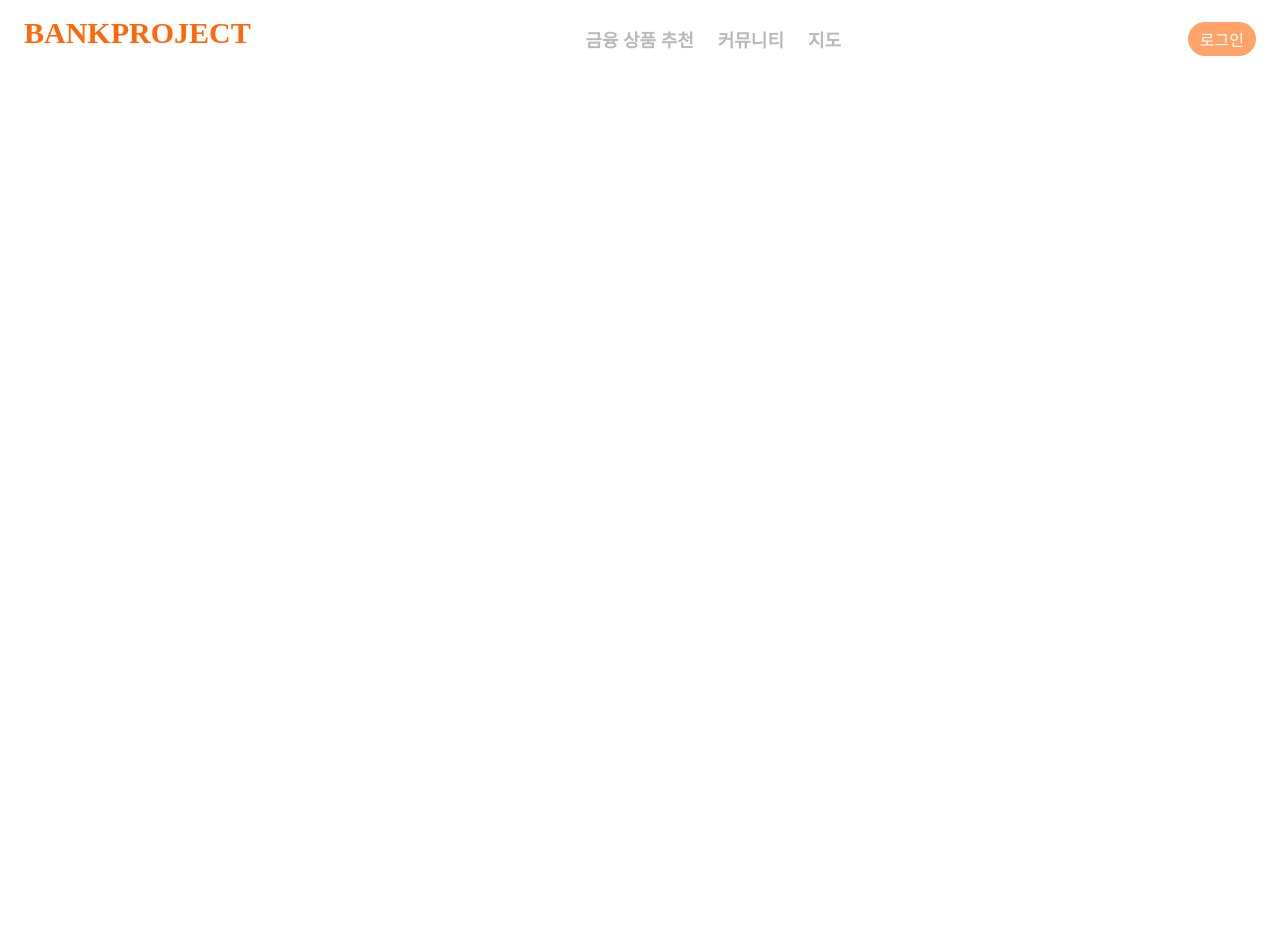
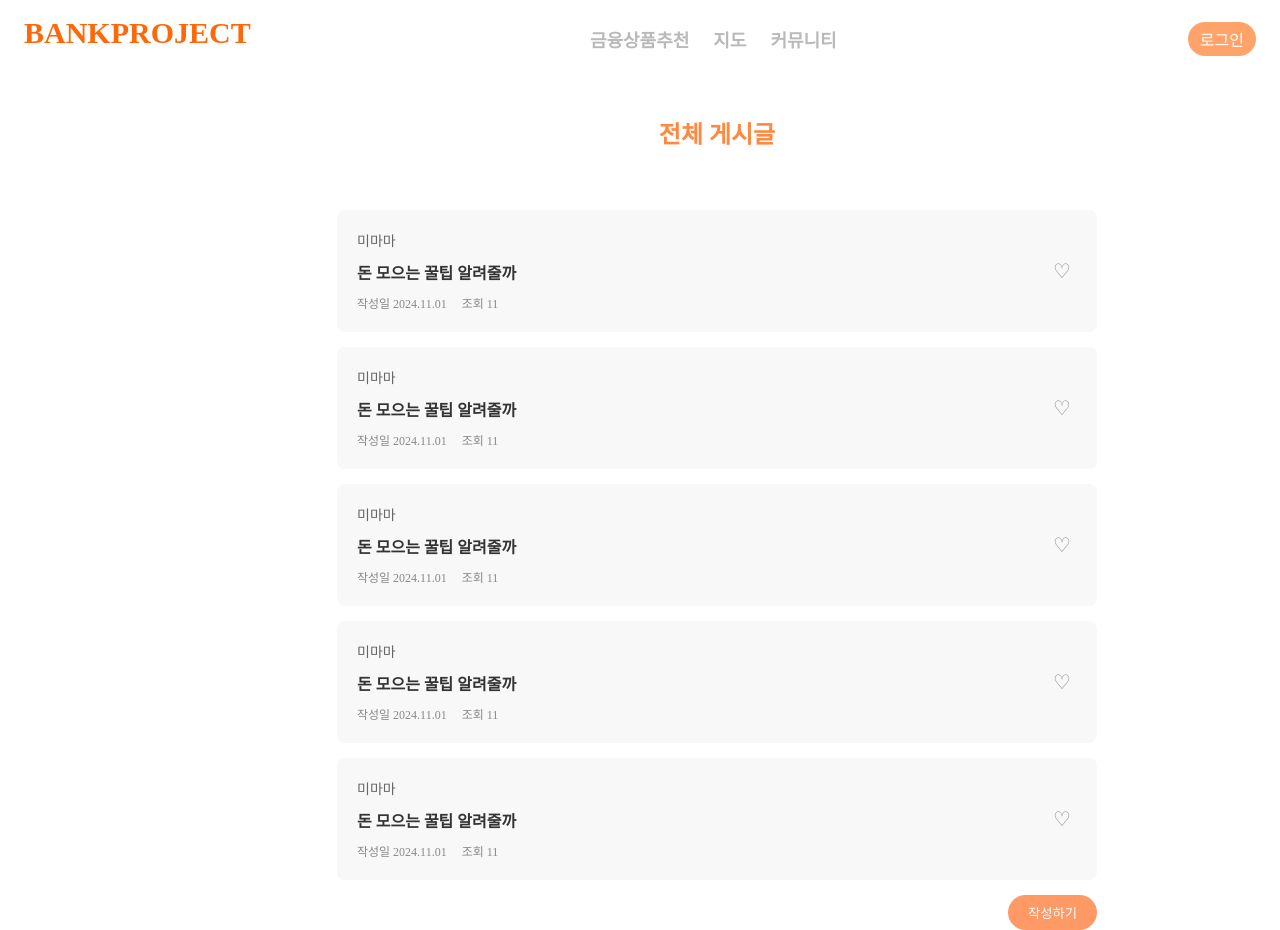
Before and after one commit to hanna0115/bankproject, a Vue app in the folder vue-project/: page /community in a window 1280 px wide. Before the commit the page ends 800 px from the top, so only its background shows below. Built offline with nearby package versions, Linux system fonts and the light colour scheme.

Commit message:
게시판 완성

```diff
--- a/vue-project/src/App.vue
+++ b/vue-project/src/App.vue
@@ -3,9 +3,9 @@
     <!-- 로고에 애니메이션 적용 -->
     <RouterLink :to="{name:'home'}" class="logo">BANKPROJECT</RouterLink>
     <div class="real-nav">
-      <RouterLink :to="{name:'recommend'}">금융 상품 추천</RouterLink>
+      <RouterLink :to="{name:'recommend'}">금융상품추천</RouterLink>
+      <RouterLink :to="{name:'map'}">지도</RouterLink>
       <RouterLink :to="{name:'community'}">커뮤니티</RouterLink>
-      <RouterLink :to="{name:'map'}">지도</RouterLink>
     </div>
     <a href="#" class="login-btn">로그인</a>
   </nav>
--- a/vue-project/src/views/CommunityView.vue
+++ b/vue-project/src/views/CommunityView.vue
@@ -1,13 +1,118 @@
 <template>
-    <div>
+    <div class="board-container">
+        <h2 class="board-title">전체 게시글</h2>
 
+        <div class="post-list">
+            <div v-for="n in 5" :key="n" class="post-item">
+                <div class="post-header">
+                    <span class="post-category">미마마</span>
+                </div>
+                <div class="post-content">
+                    <h3 class="post-title">돈 모으는 꿀팁 알려줄까</h3>
+                </div>
+                <div class="post-footer">
+                    <span class="post-date">작성일 2024.11.01</span>
+                    <span class="post-views">조회 11</span>
+                </div>
+                <button class="favorite-btn">
+                    <span class="heart-icon">♡</span>
+                </button>
+            </div>
+        </div>
+        <button class="write-btn">작성하기</button>
     </div>
 </template>
 
 <script setup>
-
+// Component logic here
 </script>
 
-<style lang="scss" scoped>
+<style scoped>
+.board-container {
+    position: relative;
+    max-width: 800px;
+    margin: 0 auto;
+    padding: 20px;
+    left: 77px;
+    top: 17px;
+}
 
+.board-title {
+    font-size: 24px;
+    font-weight: bold;
+    text-align: center;
+    margin-bottom: 40px;
+    color: #ff8940;
+}
+
+.post-list {
+    display: flex;
+    flex-direction: column;
+    gap: 15px;
+}
+
+.post-item {
+    position: relative;
+    background-color: #f8f8f8;
+    border-radius: 8px;
+    padding: 20px;
+    cursor: pointer;
+    top: 20px;
+}
+
+.post-header {
+    margin-bottom: 10px;
+}
+
+.post-category {
+    color: #666;
+    font-size: 14px;
+}
+
+.post-title {
+    font-size: 16px;
+    margin: 0;
+    color: #333;
+}
+
+.post-footer {
+    display: flex;
+    gap: 15px;
+    margin-top: 10px;
+    font-size: 12px;
+    color: #888;
+}
+
+.favorite-btn {
+    position: absolute;
+    right: 20px;
+    top: 50%;
+    transform: translateY(-50%);
+    background: none;
+    border: none;
+    cursor: pointer;
+    color: #888;
+    font-size: 20px;
+}
+
+.write-btn {
+    position: relative;
+    float: right;
+    margin-top: 20px;
+    padding: 8px 20px;
+    background-color: #ff9966;
+    color: white;
+    border: none;
+    border-radius: 30px;
+    cursor: pointer;
+    top: 15px;
+}
+
+.write-btn:hover {
+    background-color: #ff8855;
+}
+
+.post-item:hover {
+    background-color: #f0f0f0;
+}
 </style>
```
